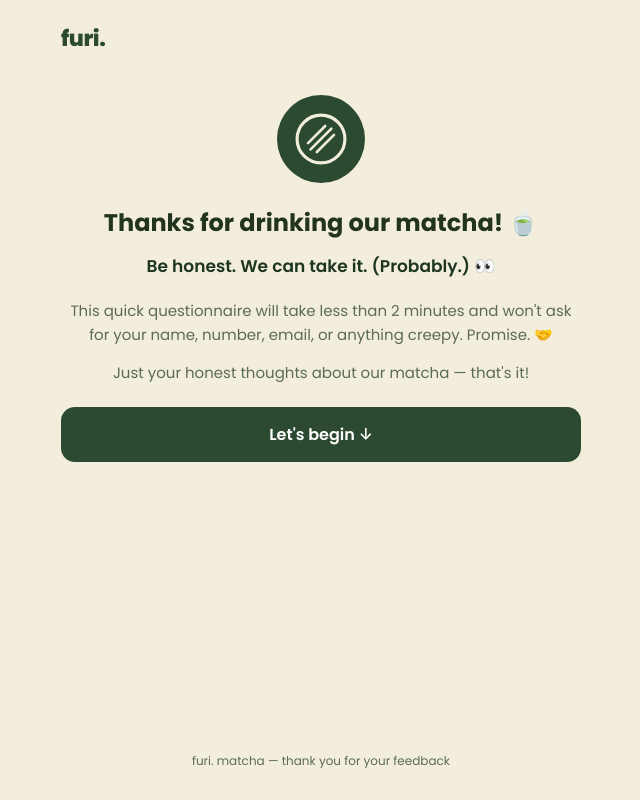
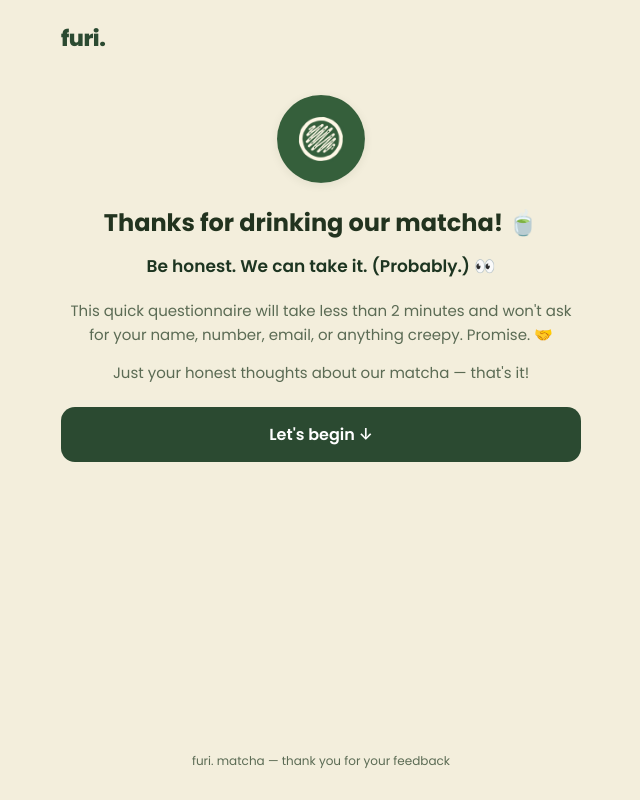
Before and after one commit to reyhangalih/furi-matcha-survey, a plain HTML site: page index.html in a window 1280 px wide. Shown: the whole page, without its empty margins (319-959 px from the left). Drawn offline with Linux system fonts and the light colour scheme.

Commit message:
Replace placeholder logo mark with real furi. logogram
Swaps the CSS-drawn scribble-circle stand-in for the actual brand
logogram image on the intro and closing screens.

```diff
--- a/index.html
+++ b/index.html
@@ -106,12 +106,15 @@
     height:88px;
     margin:0 auto 24px;
     border-radius:50%;
-    background:var(--green);
-    display:flex;
-    align-items:center;
-    justify-content:center;
+    overflow:hidden;
+    box-shadow:var(--shadow);
   }
-  .logo-mark svg{width:52px;height:52px;}
+  .logo-mark img{
+    width:100%;
+    height:100%;
+    object-fit:cover;
+    display:block;
+  }
   .intro h1{
     font-size:24px;
     font-weight:700;
@@ -345,8 +348,8 @@
       <!-- Step 0: Intro -->
       <section class="screen active" data-step="0">
         <div class="intro">
-          <div class="logo-mark" aria-hidden="true">
-            <svg viewBox="0 0 100 100" fill="none"><circle cx="50" cy="50" r="46" stroke="#F3EEDC" stroke-width="6"/><g stroke="#F3EEDC" stroke-width="5" stroke-linecap="round"><line x1="30" y1="70" x2="70" y2="30"/><line x1="25" y1="58" x2="58" y2="25"/><line x1="42" y1="75" x2="75" y2="42"/></g></svg>
+          <div class="logo-mark">
+            <img src="logo-mark.jpg" alt="furi. logo">
           </div>
           <h1>Thanks for drinking our matcha! 🍵</h1>
           <p class="lead">Be honest. We can take it. (Probably.) 👀</p>
@@ -567,8 +570,8 @@
       <!-- Step 7: Closing -->
       <section class="screen" data-step="7">
         <div class="intro">
-          <div class="logo-mark" aria-hidden="true">
-            <svg viewBox="0 0 100 100" fill="none"><circle cx="50" cy="50" r="46" stroke="#F3EEDC" stroke-width="6"/><g stroke="#F3EEDC" stroke-width="5" stroke-linecap="round"><line x1="30" y1="70" x2="70" y2="30"/><line x1="25" y1="58" x2="58" y2="25"/><line x1="42" y1="75" x2="75" y2="42"/></g></svg>
+          <div class="logo-mark">
+            <img src="logo-mark.jpg" alt="furi. logo">
           </div>
           <h1>And just like that… you've helped shape our next cup. 🍵</h1>
           <p>Thanks for the honest thoughts.<br>Now go enjoy your day — we'll handle the matcha. 🫡</p>
```
Also changed, not shown: logo-mark.jpg (added), logo-wordmark.jpg (added).
